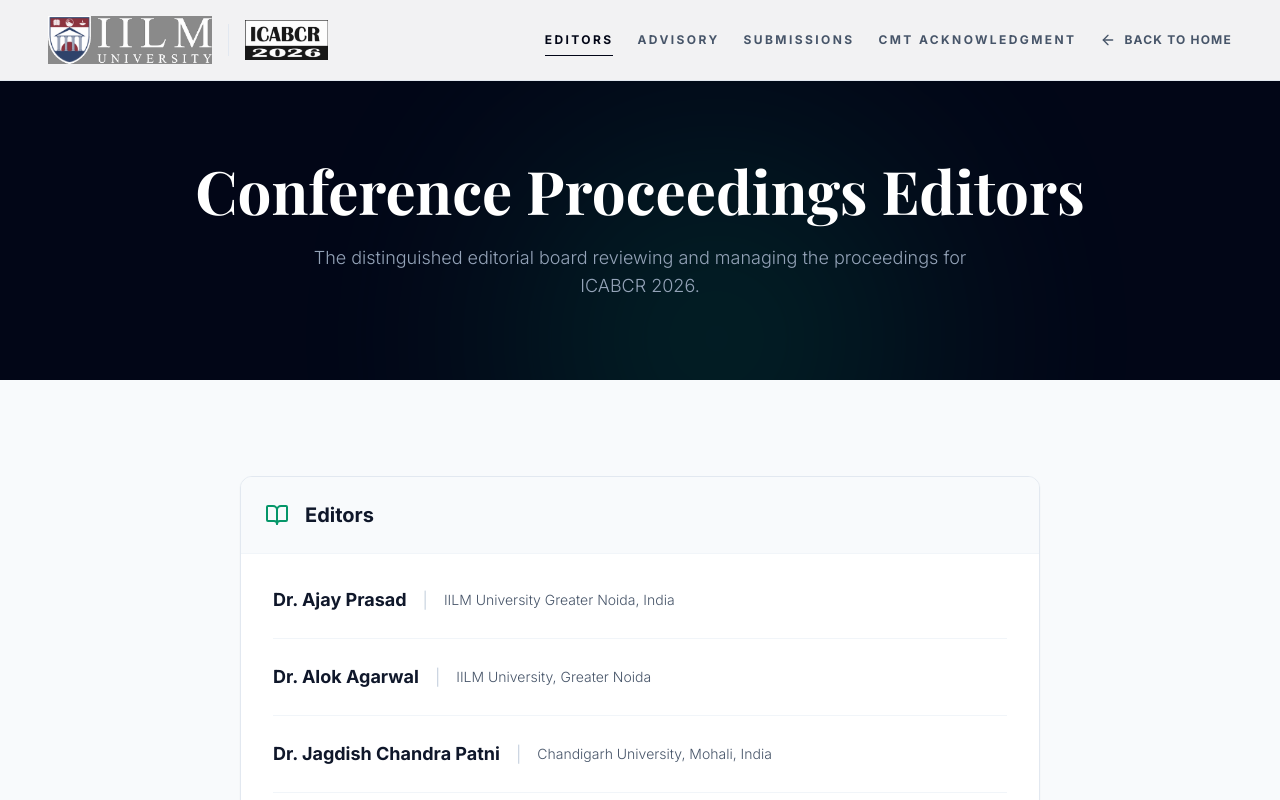
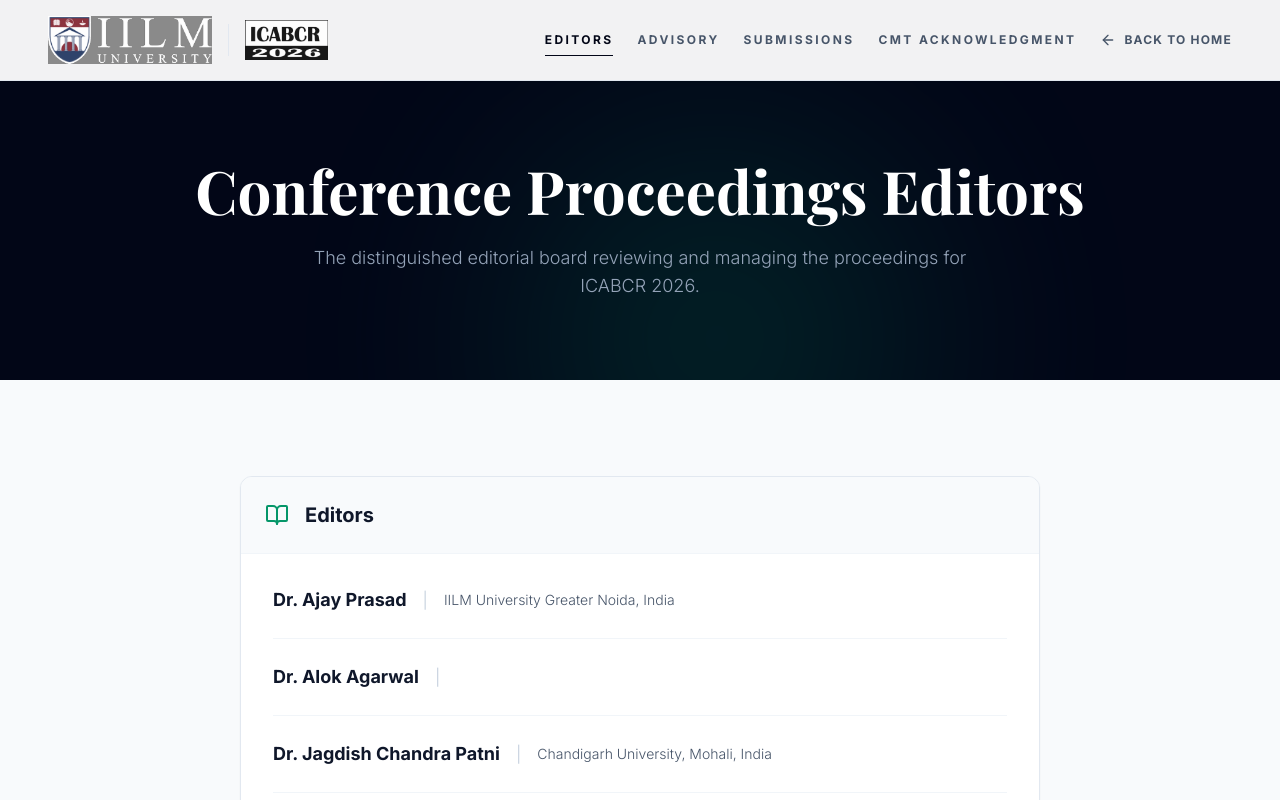
Before and after one commit to ajayprasadv/ICABCR2026, a React (Vite) app: page /editors in a window 1280 px wide. Shown: the top 800 px of the page. Built offline with nearby package versions, Linux system fonts and the light colour scheme; a web font is replaced by a local one.

Commit message:
Initial Commit

```diff
--- a/src/pages/Community.jsx
+++ b/src/pages/Community.jsx
@@ -66,7 +66,7 @@ const COMMITTEE_DATA = {
         { name: "Mrs. Malvika Rai", affiliation: "Pro-Chancellor, IILM University, Greater Noida, India" },
     ],
     patrons: [
-        { name: "Dr. Nihar Amoncar", affiliation: "Vice Chancellor, IILM University, Greater Noida, India" },
+        { name: "Dr. Jayasankar Variyar", affiliation: "Vice Chancellor, IILM University, Greater Noida, India" },
     ],
     generalChairs: [
         { name: "Dr. Munish Sabharwal", affiliation: "IILM University, Greater Noida" },
--- a/src/pages/Editors.jsx
+++ b/src/pages/Editors.jsx
@@ -7,7 +7,7 @@ import icabcrLogo from '../assets/icabcr-logo.jpg';
 
 const EDITORS_DATA = [
     { name: "Dr. Ajay Prasad", affiliation: "IILM University Greater Noida, India" },
-    { name: "Dr. Alok Agarwal", affiliation: "IILM University, Greater Noida" },
+    { name: "Dr. Alok Agarwal",  },
     { name: "Dr. Jagdish Chandra Patni", affiliation: "Chandigarh University, Mohali, India" },
     { name: "Dr. Suneet Kumar Gupta", affiliation: "Chandigarh University, Mohali, India" },
     { name: "Dr. Babusena Paul", affiliation: "Director, Institute For Intelligent Systems, University Of Johannesburg, South Africa" },
```
